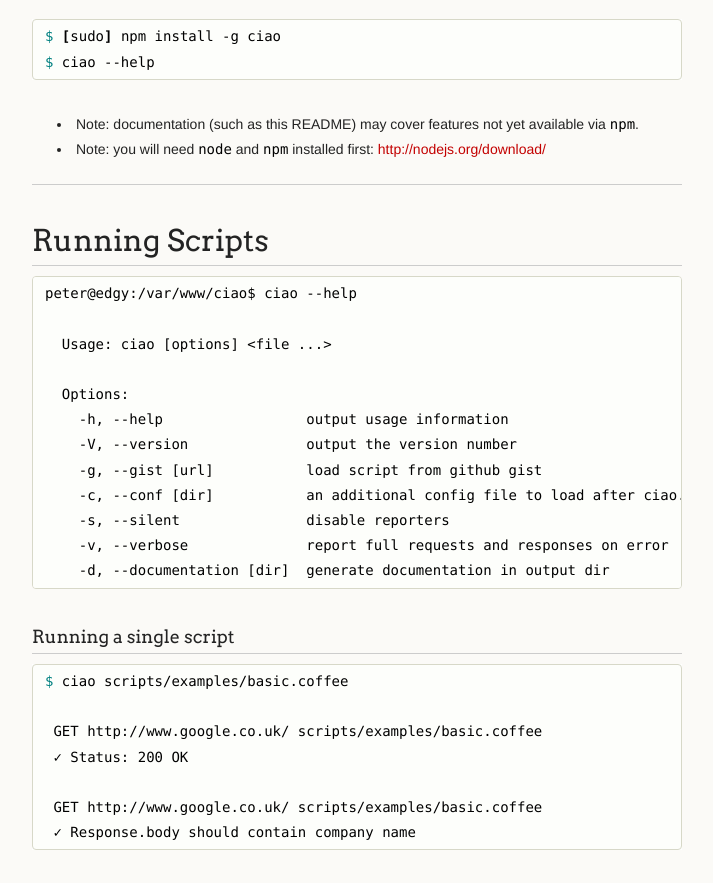
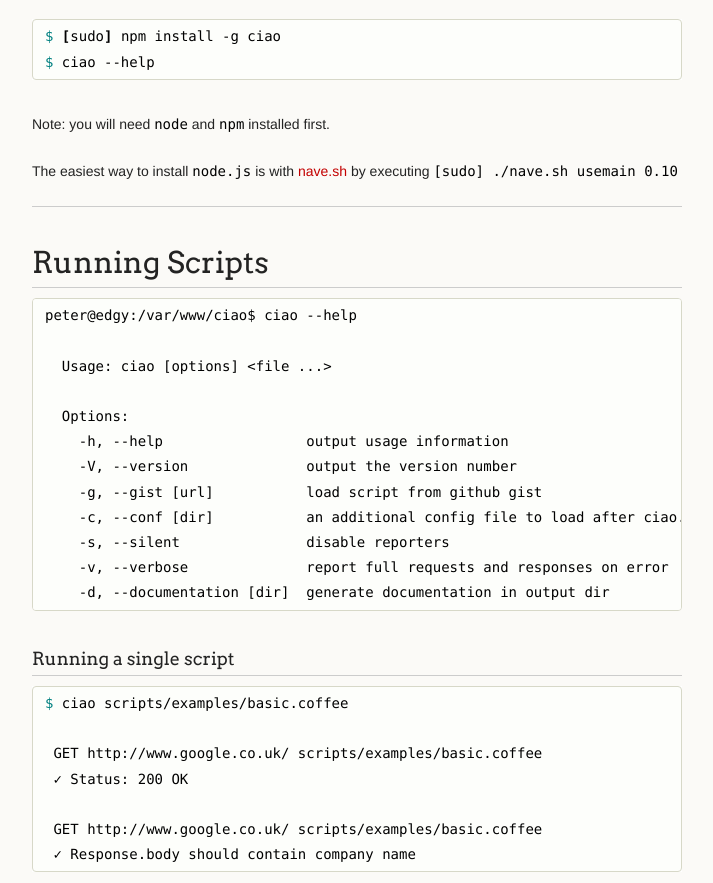
Before and after one commit to missinglink/ciao, a plain HTML site: page index.html in a window 1280 px wide. Shown: the part 2012-2895 px from the top of the page, without its empty margins (278-991 px from the left). Drawn offline with Linux system fonts and the light colour scheme.

```diff
--- a/index.html
+++ b/index.html
@@ -116,11 +116,11 @@
 <span class="nv">$ </span>ciao --help
 </pre></div>
 
-<ul>
-<li>Note: documentation (such as this README) may cover features not yet available via <code>npm</code>.</li>
-<li>Note: you will need <code>node</code> and <code>npm</code> installed first: <a href="http://nodejs.org/download/">http://nodejs.org/download/</a>
-</li>
-</ul><hr><h1>Running Scripts</h1>
+<p>Note: you will need <code>node</code> and <code>npm</code> installed first.</p>
+
+<p>The easiest way to install <code>node.js</code> is with <a href="https://github.com/isaacs/nave">nave.sh</a> by executing <code>[sudo] ./nave.sh usemain 0.10</code></p>
+
+<hr><h1>Running Scripts</h1>
 
 <pre><code>peter@edgy:/var/www/ciao$ ciao --help
 
```
Also changed, not shown: params.json (+1 -1 lines).
